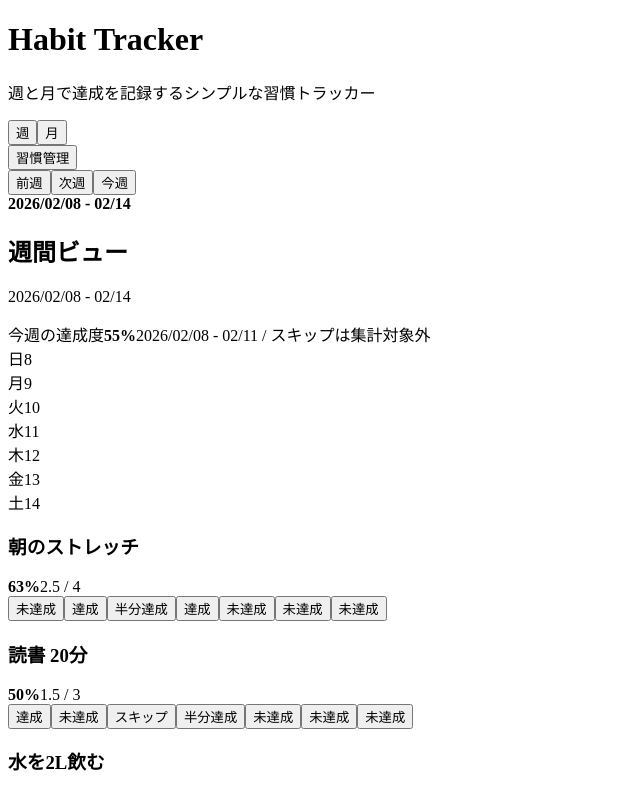
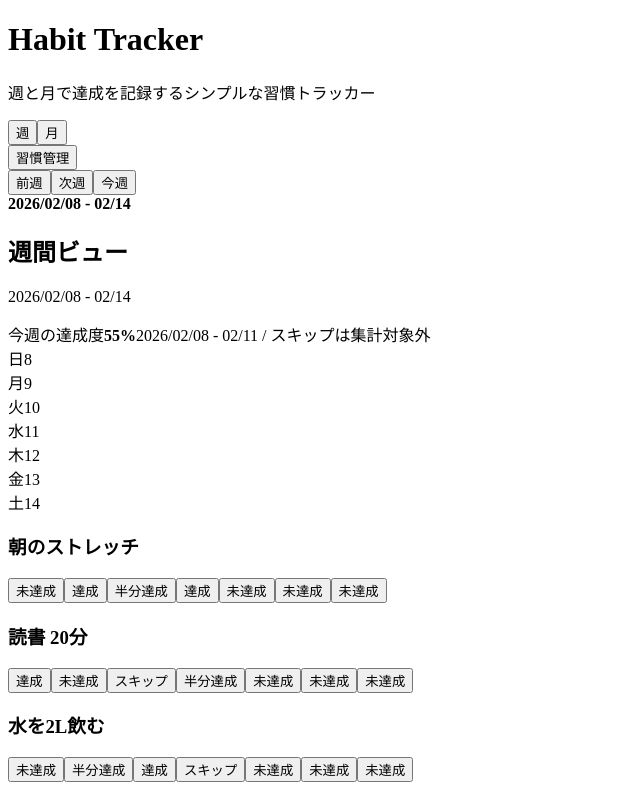
Before and after one commit to Corona-Shio/habit-tracker, a React (Vite) app: page / in a window 1280 px wide. Shown: the top 794 px of the page, without its empty margins (0-640 px from the left). Built offline with nearby package versions, Linux system fonts and the light colour scheme; the HTML template or start-up script is replaced by a standard one.

Commit message:
Remove habit card progress indicators

```diff
--- a/src/App.jsx
+++ b/src/App.jsx
@@ -171,7 +171,6 @@ export default function App() {
                 weekDates={weekDates}
                 activeHabits={activeHabits}
                 records={state.records}
-                habitProgressById={habitProgressById}
                 overallProgress={overallProgress}
                 displayedWeekLabel={displayedWeekLabel}
                 progressTitle={weekProgressRange.title}
--- a/src/components/HabitCard.jsx
+++ b/src/components/HabitCard.jsx
@@ -2,28 +2,12 @@ import StatusCell from "./StatusCell";
 import { STATUS } from "../constants/status";
 import { toDateKey } from "../utils/date";
 
-function formatScore(value) {
-  return Number.isInteger(value) ? String(value) : value.toFixed(1);
-}
-
-export default function HabitCard({ habit, weekDates, records, progress, onToggleStatus }) {
+export default function HabitCard({ habit, weekDates, records, onToggleStatus }) {
   return (
     <article className="habit-card">
-      <div className="habit-card-header">
-        <div className="habit-title-wrap">
-          <span className="habit-color-dot" style={{ backgroundColor: habit.color }} aria-hidden="true" />
-          <h3>{habit.name}</h3>
-        </div>
-        <div className="habit-progress-meta">
-          <strong>{progress.percent}%</strong>
-          <span>
-            {formatScore(progress.numerator)} / {progress.denominator}
-          </span>
-        </div>
-      </div>
-
-      <div className="linear-progress" role="progressbar" aria-valuemin={0} aria-valuemax={100} aria-valuenow={progress.percent}>
-        <div className="linear-progress-fill" style={{ width: `${progress.percent}%`, backgroundColor: habit.color }} />
+      <div className="habit-title-wrap">
+        <span className="habit-color-dot" style={{ backgroundColor: habit.color }} aria-hidden="true" />
+        <h3>{habit.name}</h3>
       </div>
 
       <div className="status-row" aria-label={`${habit.name} の週間ステータス`}>
--- a/src/components/WeekView.jsx
+++ b/src/components/WeekView.jsx
@@ -5,7 +5,6 @@ export default function WeekView({
   weekDates,
   activeHabits,
   records,
-  habitProgressById,
   overallProgress,
   displayedWeekLabel,
   progressTitle,
@@ -59,7 +58,6 @@ export default function WeekView({
               habit={habit}
               weekDates={weekDates}
               records={records}
-              progress={habitProgressById[habit.id] ?? { numerator: 0, denominator: 0, percent: 0 }}
               onToggleStatus={onToggleStatus}
             />
           ))
--- a/src/styles.css
+++ b/src/styles.css
@@ -258,13 +258,6 @@ button:hover {
   background: var(--md-surface);
 }
 
-.habit-card-header {
-  display: flex;
-  justify-content: space-between;
-  align-items: center;
-  gap: 8px;
-}
-
 .habit-title-wrap {
   display: inline-flex;
   align-items: center;
@@ -283,21 +276,6 @@ button:hover {
   border-radius: 50%;
   display: inline-block;
   flex-shrink: 0;
-}
-
-.habit-progress-meta {
-  text-align: right;
-  display: grid;
-  gap: 2px;
-}
-
-.habit-progress-meta strong {
-  font-size: 0.95rem;
-}
-
-.habit-progress-meta span {
-  font-size: 0.75rem;
-  color: var(--md-muted);
 }
 
 .status-row {
```
